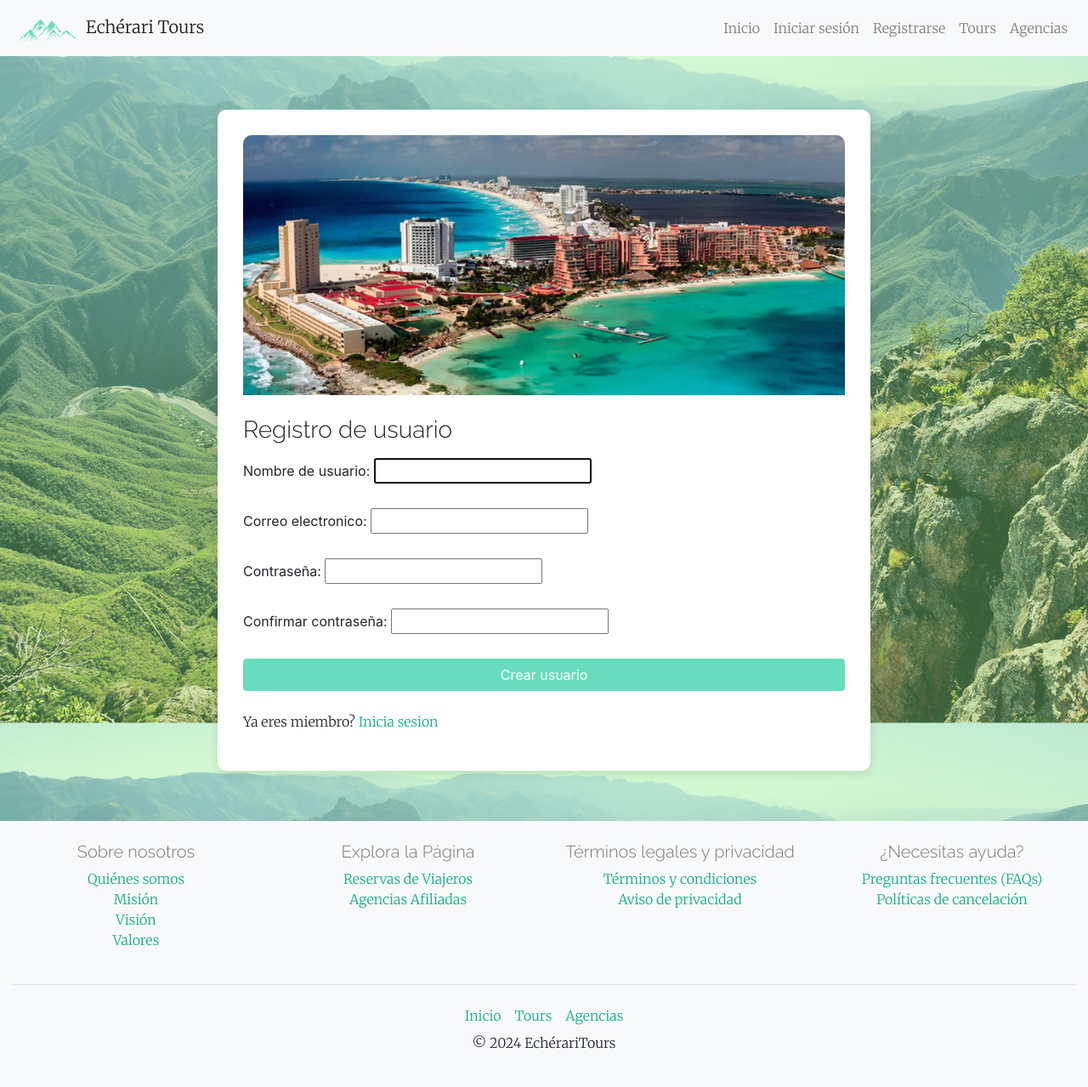
After one commit to metodosformalesds/t5_mfds_2024, a Django app: page /register/ in a window 1280 px wide. The commit adds this page. Shown: the whole page at 85% size. Run offline with Django 4.2, Linux system fonts and the light colour scheme; some libraries are stand-ins or nearby versions.

Commit message:
Agregue el registro de usuarios con nombre de usuario, correo y contraseña. Una vez que estos se validan se redirige por mientras al inicio de sesion para ver que funcionara esta parte. Una vez que ingresa las credenciales, añadi un archivo llamado authentication?backends que hace que se valide el email en lugar del username e inicia sesion en el sistema. Tambien añadi la funcionalidad de cerrar sesion y la configuracion en settings para hacer uso de este nuevo archivo. Falta agregar el segundo paso que es registrar el tipo de usuario, lo hare mas noche[

```diff
--- /dev/null
+++ b/echeraritours/apps/appUser/forms.py
@@ -0,0 +1,22 @@
+from django.contrib.auth.forms import UserCreationForm
+from django.contrib.auth.models import User
+from django import forms
+
+
+class CreateUserForm(UserCreationForm):
+    class Meta:
+        model = User
+        fields = ['username', 'email', 'password1', 'password2']
+        labels = {
+            'username': "Nombre de usuario",
+            'email': "Correo electronico",
+            'password1': "Contraseña",
+            'password2': 'Confirmar contraseña',
+        }
+
+    def __init__(self, *args, **kwargs):
+        """Cambia los parametros de los labels para que salgan en español
+        """
+        super().__init__(*args, **kwargs)
+        self.fields['password1'].label = 'Contraseña'
+        self.fields['password2'].label = 'Confirmar contraseña'
--- /dev/null
+++ b/echeraritours/apps/appUser/templates/register.html
@@ -0,0 +1,49 @@
+{% extends "base.html" %}
+
+{% load static %}
+
+{% block extra_styles %}
+<link rel="stylesheet" href="{% static "appUser/css/login.css" %}">
+{% endblock extra_styles %}
+
+{% block content %}
+
+<div class="login-container mt-5 mb-5">
+    <div class="login-box">
+        <img src="{% static 'appUser/img/cancun.jpg' %}" alt="Imagen de cancun">
+
+        <form method="POST" action="">
+            {% csrf_token %}
+
+            <h3 class="mt-4 mb-3">Registro de usuario</h3>
+
+            <div class="mb-4">
+                {{ form.username.label_tag }}
+                {{ form.username }}
+            </div>
+
+            <div class="mb-4">
+                {{ form.email.label_tag }}
+                {{ form.email }}
+            </div>
+
+            <div class="mb-4">
+                {{ form.password1.label_tag }}
+                {{ form.password1 }}
+            </div>
+
+            <div class="mb-4">
+                {{ form.password2.label_tag }}
+                {{ form.password2 }}
+            </div>
+
+            <input type="submit" class="btn btn-custom" value="Crear usuario">
+        </form>
+        {{ form.errors }}
+        <div class="mt-4">
+            <p>Ya eres miembro? <a href="{% url "login" %}">Inicia sesion</a></p>
+        </div>
+
+    </div>
+</div>
+{% endblock content %}
--- a/echeraritours/apps/appUser/urls.py
+++ b/echeraritours/apps/appUser/urls.py
@@ -4,10 +4,13 @@ from . import views
 urlpatterns = [
     # Vistas generales
     path('', views.index, name='index'),
-    path('login/', views.login, name='login'),
-    path('seleccion_registro/', views.seleccion_registro, name='seleccion_registro'),
+    path('register/', views.registerPage, name='register'),
+    path('login/', views.loginPage, name='login'),
+    path('logout/', views.logoutUser, name='logout'),
+    path('seleccion_registro/', views.seleccion_registro,
+         name='seleccion_registro'),
 
-    # Registro de agencia
+    # Registro de agencia,
     path('agencia_registro/', views.agencia_registro, name='agencia_registro'),
     path('validar_agencia/', views.validar_agencia, name='validar_agencia'),
 
@@ -18,7 +21,9 @@ urlpatterns = [
 
     # Reglas de negocio
     path('sobre_nosotros/', views.sobre_nosotros, name='sobre_nosotros'),
-    path('terminos_y_condiciones/', views.terminos_y_condiciones, name='terminos_y_condiciones'),
-    path('terminos_y_condiciones2/', views.terminos_y_condiciones2, name='terminos_y_condiciones2'),
+    path('terminos_y_condiciones/', views.terminos_y_condiciones,
+         name='terminos_y_condiciones'),
+    path('terminos_y_condiciones2/', views.terminos_y_condiciones2,
+         name='terminos_y_condiciones2'),
     path('terminos_legales/', views.terminos_legales, name='terminos_legales'),
 ]
--- a/echeraritours/apps/appUser/views.py
+++ b/echeraritours/apps/appUser/views.py
@@ -1,21 +1,96 @@
-from django.shortcuts import render
+from django.shortcuts import render, redirect
 from django.http import HttpResponse
 
+# Para los formularios
+from django.contrib.auth.forms import UserCreationForm
+from .forms import CreateUserForm
+from django.contrib import messages
+from django.contrib.auth import authenticate, login, logout
+
 # Create your views here.
+
+
 def index(request):
+    """Renderiza la pagina de inicio de la pagina web
+
+    Args:
+        request (HttpRequest): Objeto HttpRequest que contiene los datos de la solicitud
+
+    Returns:
+        HttpResponse: Respuesta que renderiza la plantilla 'index.html'
+    """
     return render(request, 'index.html')
+
+
+def registerPage(request):
+    """Renderiza la pagina de registro de usuario y procesa el formulario de registro.
+
+    Esta funcion maneja procesamiento de la informacion enviada por el usuario.
+    Si la solicitud es de tipo POST y el formulario es valido, entonces se guarda el nuevo
+    usuario en la base de datos, mas especifico en la tabla User.
+
+    Args:
+        request (HttpRequest): Objeto que contiene informacion sobre la solicitud
+                               HTTP realizada por el usuario.
+
+    Returns:
+        HttpResponse: Renderiza la plantilla 'register.html' con el formulario, ya sea
+                      vacio (en una solicitud GET) o con datos (en una solicitud POST).
+    """
+    form = CreateUserForm()
+
+    if request.method == 'POST':
+        form = CreateUserForm(request.POST)
+        if form.is_valid():
+            form.save()
+
+            user = form.cleaned_data.get('username')
+            messages.success(request, f"Usuario creado para {user}")
+
+            return redirect('login')
+
+    context = {'form': form}
+
+    return render(request, 'register.html', context)
+
+
+def loginPage(request):
+    if request.method == 'POST':
+        email = request.POST.get('email')
+        password = request.POST.get('password')
+
+        user = authenticate(request, email=email, password=password)
+
+        if user is not None:
+            login(request, user)
+            return redirect('index')
+        else:
+            messages.info(request, 'El correo o contraseña son incorrectos')
+
+    context = {}
+    return render(request, 'login.html', context)
+
+
+def logoutUser(request):
+    logout(request)
+    return redirect('login')
+
 
 def seleccion_registro(request):
     return render(request, 'seleccion_registro.html')
 
+
 def agencia_registro(request):
     return render(request, 'agencia_registro.html')
+
 
 def viajero_registro(request):
     return render(request, 'viajero_registro.html')
 
+
 def viajero_registro2(request):
     return render(request, 'viajero_registro2.html')
+
 
 def validar_viajero(request):
     if request.method == 'POST':
@@ -27,6 +102,7 @@ def validar_viajero(request):
     return render(request, 'validar_viajero.html')
     pass
 
+
 def validar_agencia(request):
     if request.method == 'POST':
         certificado = request.FILES.get('certificado')
@@ -34,17 +110,17 @@ def validar_agencia(request):
     return render(request, 'validar_agencia.html')
 
 
-def login(request):
-    return render(request, 'login.html')
-
 def sobre_nosotros(request):
     return render(request, 'sobre_nosotros.html')
+
 
 def terminos_y_condiciones(request):
     return render(request, 'terminos_y_condiciones.html')
 
+
 def terminos_y_condiciones2(request):
     return render(request, 'terminos_y_condiciones2.html')
 
+
 def terminos_legales(request):
     return render(request, 'terminos_legales.html')
--- a/echeraritours/echeraritours/settings.py
+++ b/echeraritours/echeraritours/settings.py
@@ -132,6 +132,11 @@ STATICFILES_DIRS = [
 #     'django.contrib.auth.backends.ModelBackend',
 # )
 
+AUTHENTICATION_BACKENDS = (
+    'apps.appUser.authentication_backends.EmailBackend',
+    'django.contrib.auth.backends.ModelBackend',
+)
+
 # SOCIAL_AUTH_GOOGLE_OAUTH2_KEY = 'tu-google-client-id'
 # SOCIAL_AUTH_GOOGLE_OAUTH2_SECRET = 'tu-google-client-secret'
 
--- a/echeraritours/templates/includes/navbar.html
+++ b/echeraritours/templates/includes/navbar.html
@@ -5,6 +5,9 @@
         <img src="{% static 'img/logo_eheraritours.png' %}" alt="Echérari Tours" style="height: 40px;">
         Echérari Tours
     </a>
+    {% if user.is_authenticated %}
+    <p>Bienvenido {{ user.username }}</p>
+    {% endif %}
     <button class="navbar-toggler" type="button" data-toggle="collapse" data-target="#navbarNav" aria-controls="navbarNav" aria-expanded="false" aria-label="Toggle navigation">
         <span class="navbar-toggler-icon"></span>
     </button>
@@ -13,12 +16,23 @@
             <li class="nav-item">
                 <a class="nav-link" href="{% url 'index' %}">Inicio</a>
             </li>
+
+            <!-- En la barra de navegacion se actualiza si ya se inicio sesion -->
+
+            {% if user.is_authenticated %}
+            <li>
+                <a class="nav-link" href="{% url "logout" %}">Cerrar sesión</a>
+            </li>
+            {% else %}
             <li class="nav-item">
                 <a class="nav-link" href="{% url 'login' %}">Iniciar sesión</a>
             </li>
             <li class="nav-item">
-                <a class="nav-link" href="{% url 'seleccion_registro' %}">Registrarse</a>
+                <a class="nav-link" href="{% url 'register' %}">Registrarse</a>
             </li>
+            {% endif %}
+
+
             <li class="nav-item">
                 <a class="nav-link" href="#">Tours</a>
             </li>
```
Also changed, not shown: echeraritours/apps/appUser/authentication_backends.py (added, +14 -0 lines), echeraritours/apps/appUser/templates/login.html (+22 -6 lines).
